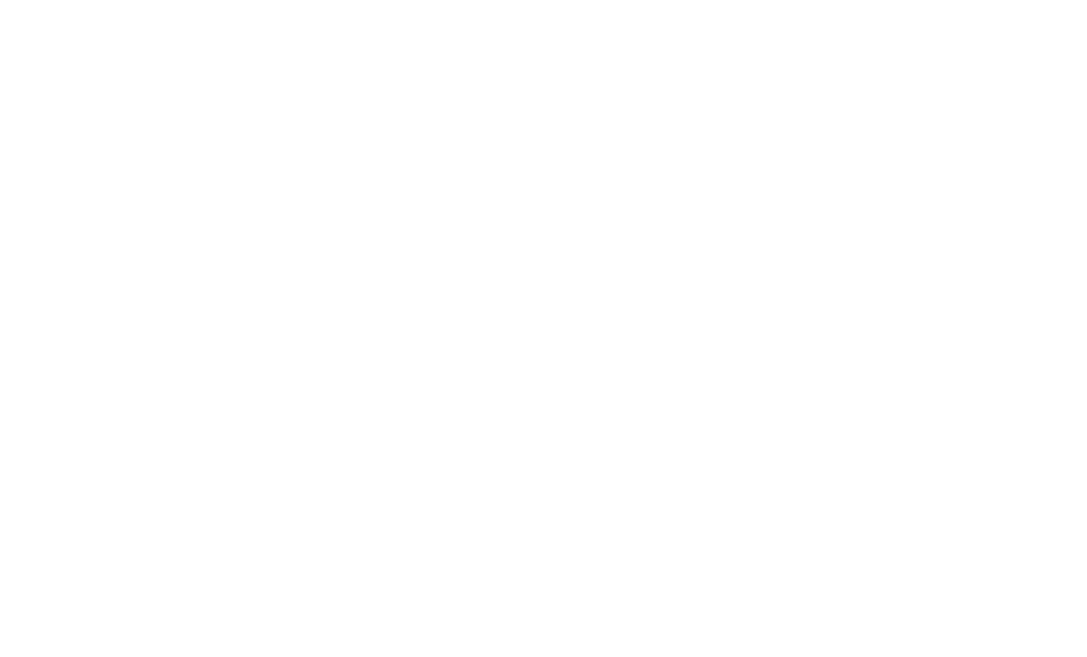
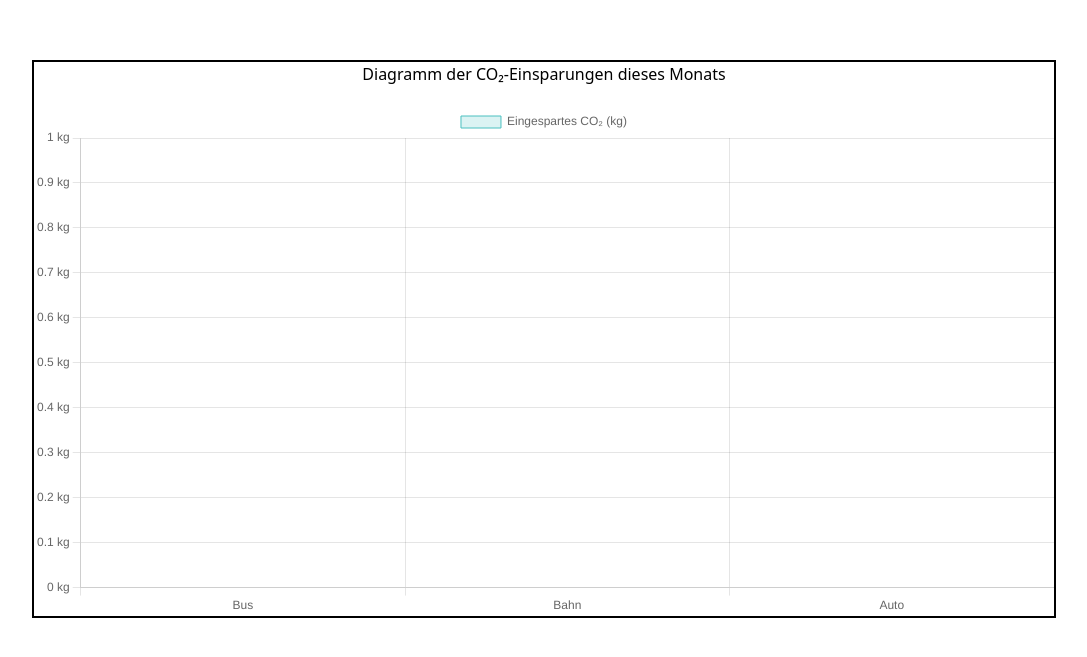
Before and after one commit to EtienneFeyrer/PerformanceTracker, a React (Vite) app: page /homepage in a window 1280 px wide. Shown: the part 427-1084 px from the top of the page, without its empty margins (96-1183 px from the left). Before the commit the page ends 800 px from the top, so only its background shows below. Built offline with nearby package versions, Linux system fonts and the light colour scheme; no server answers; a web font is replaced by a local one.

Commit message:
adding bar charts in homepage

```diff
--- /dev/null
+++ b/src/assets/styles.css
@@ -0,0 +1,27 @@
+.diagram-box {
+    border: 2px solid #000;
+    width: 80%;
+    margin: auto;
+    text-align: center;
+}
+
+.diagram-content {
+    padding-top: 50vh; /* Adjust the value to achieve the desired padding */
+    padding-bottom: 50vh; /* Adjust the value to achieve the desired padding */
+    padding-left: 20px;
+    padding-right: 20px;
+}
+
+.charts {
+    display: flex;
+    justify-content: space-around;
+    margin-top: 20px;
+}
+
+canvas {
+    width: 300px;
+    height: 300px;
+}
+.spacer {
+    height: 25vh; /* Adjust the value to achieve the desired padding */
+}
--- /dev/null
+++ b/src/components/CO2Chart.jsx
@@ -0,0 +1,66 @@
+import React, { useEffect, useRef, useState } from 'react';
+import { Chart, registerables } from 'chart.js';
+import { calculateCO2Savings } from '../constants/CO2Calculator'; // Import the JavaScript function
+
+Chart.register(...registerables);
+
+const ChartComponent = ({ kilometers }) => {
+    const chartRef = useRef(); // Single ref for the chart instance
+    const chartInstance = useRef(null); // To store the chart instance
+    const [co2Savings, setCo2Savings] = useState([0, 0, 0]); // State to store CO2 savings
+
+    useEffect(() => {
+        const co2Savings = calculateCO2Savings(kilometers);
+        setCo2Savings(co2Savings);
+
+        if (chartInstance.current) {
+            chartInstance.current.destroy(); // Destroy existing chart instance before re-creating it
+        }
+
+        const ctx = chartRef.current.getContext('2d');
+        chartInstance.current = new Chart(ctx, {
+            type: 'bar',
+            data: {
+                labels: ['Bus', 'Bahn', 'Auto'],
+                datasets: [{
+                    label: 'Eingespartes CO₂ (kg)',
+                    data: co2Savings,
+                    backgroundColor: [
+                        'rgba(75, 192, 192, 0.2)',
+                        'rgba(54, 162, 235, 0.2)',
+                        'rgba(255, 99, 132, 0.2)'
+                    ],
+                    borderColor: [
+                        'rgba(75, 192, 192, 1)',
+                        'rgba(54, 162, 235, 1)',
+                        'rgba(255, 99, 132, 1)'
+                    ],
+                    borderWidth: 1
+                }]
+            },
+            options: {
+                scales: {
+                    y: {
+                        beginAtZero: true,
+                        ticks: {
+                            callback: function(value) {
+                                return value + ' kg'; // Add the unit to y-axis labels
+                            }
+                        }
+                    }
+                }
+            }
+        });
+    }, [kilometers]);
+
+    return (
+        <div className="diagram-box">
+            <h2>Diagramm der CO₂-Einsparungen dieses Monats</h2>
+            <div className="charts">
+                <canvas ref={chartRef} />
+            </div>
+        </div>
+    );
+};
+
+export default ChartComponent;
--- /dev/null
+++ b/src/constants/CO2Calculator.js
@@ -0,0 +1,13 @@
+export function calculateCO2Savings(kilometers) {
+    const BUS_CO2_PER_KM = 105; // in grams
+    const TRAIN_CO2_PER_KM = 41; // in grams
+    const CAR_CO2_PER_KM = 130; // in grams
+
+    const co2Savings = [
+        (kilometers * BUS_CO2_PER_KM) / 1000, // Convert grams to kilograms
+        (kilometers * TRAIN_CO2_PER_KM) / 1000, // Convert grams to kilograms
+        (kilometers * CAR_CO2_PER_KM) / 1000 // Convert grams to kilograms
+    ];
+
+    return co2Savings;
+}
--- a/src/sections/Homepage.jsx
+++ b/src/sections/Homepage.jsx
@@ -1,18 +1,20 @@
-import { Navigate, useNavigate } from "react-router-dom"
-import Button from "../components/Button"
-import DateComponent from "../components/Date"
-import { getPerformance, getPerformanceToday, getSpot , getPerformanceMonth, getID} from "../utility/performance"
-import { useEffect, useState } from "react"
+import React, { useEffect, useState } from 'react';
+import { useNavigate } from 'react-router-dom';
+import Button from '../components/Button';
+import DateComponent from '../components/Date';
+import { getPerformance, getPerformanceToday, getSpot, getPerformanceMonth, getID } from '../utility/performance';
+import ChartComponent from '../components/CO2Chart';
+import '../assets/styles.css';
 
 
-const Homepage = ({username, DailyMileage, MonthlyMileage, TotalMileage, returnData2}) => {
+const Homepage = ({ username, DailyMileage, MonthlyMileage, TotalMileage, returnData2 }) => {
     const [Username, setUsername] = useState(localStorage.getItem('username') || '');
 
     useEffect(() => {
         if (username) {
             setUsername(username);
             localStorage.setItem('username', username);
-  };
+        }
     }, [username]);
 
     const navigate = useNavigate();
@@ -20,18 +22,17 @@
     const handleAddPerformance = () => {
         navigate('/homepage/performance');
     }
-  console.log("MonthlyMileage main", MonthlyMileage);
-  console.log("TotalMileage main", TotalMileage);
 
     return (
         <section>
             <h1 className="text-2xl font-palanquin font-semibold text-slate-gray">Welcome Back {Username}</h1>
             <p className="text-slate-gray">
-        <DateComponent/>
+                <DateComponent />
             </p>
             <div className="mt-5 text-slate-gray font-palanquin">
                 Your current Place on the Leaderboard: <span className="border border-coral-red rounded-full w-max inline-block">
-        {getSpot(getID(Username, returnData2), TotalMileage)}  </span>
+                    {getSpot(getID(Username, returnData2), TotalMileage)}
+                </span>
             </div>
             <p className="text-slate-gray font-palanquin">
                 Performance today: <span className="border border-coral-red rounded-full w-max inline-block mt-2">
@@ -45,12 +46,19 @@
                 </span>
             </p>
             <div className="mt-5">
-      <Button  label="+ Add Performance"
-       onClick={handleAddPerformance}/>
+                <Button label="+ Add Performance" onClick={handleAddPerformance} />
             </div>
+            <div className='spacer'>
 
+            </div>
+            <div className="App">
+                <ChartComponent kilometers={getPerformanceToday(getID(Username, returnData2), DailyMileage)} />
+            </div>
+            <div className='spacer'>
+
+              </div>
         </section>
-  )
+    );
 }
 
-export default Homepage
+export default Homepage;
```
Lines whose indentation alone changed are shown as unchanged.
